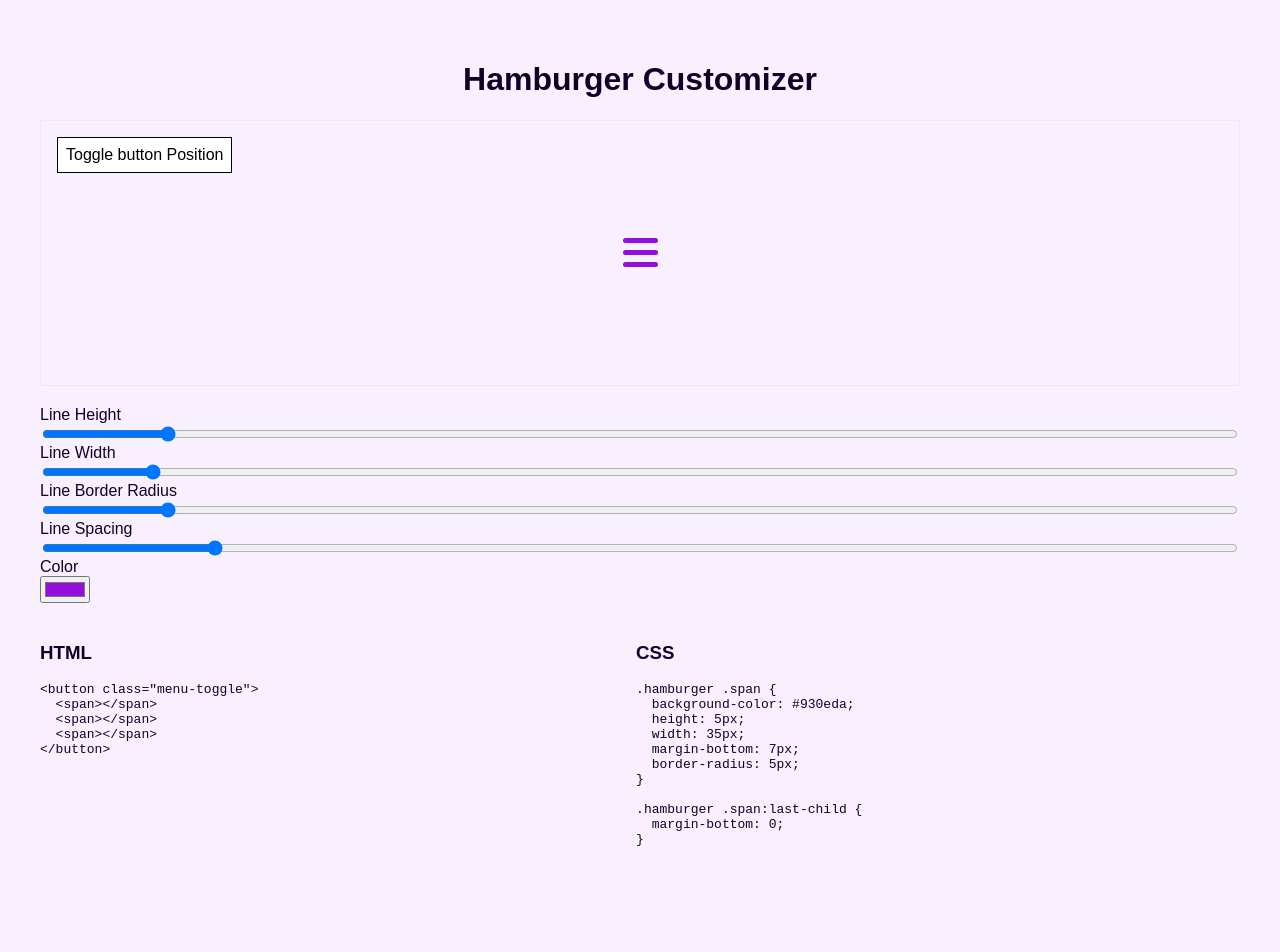
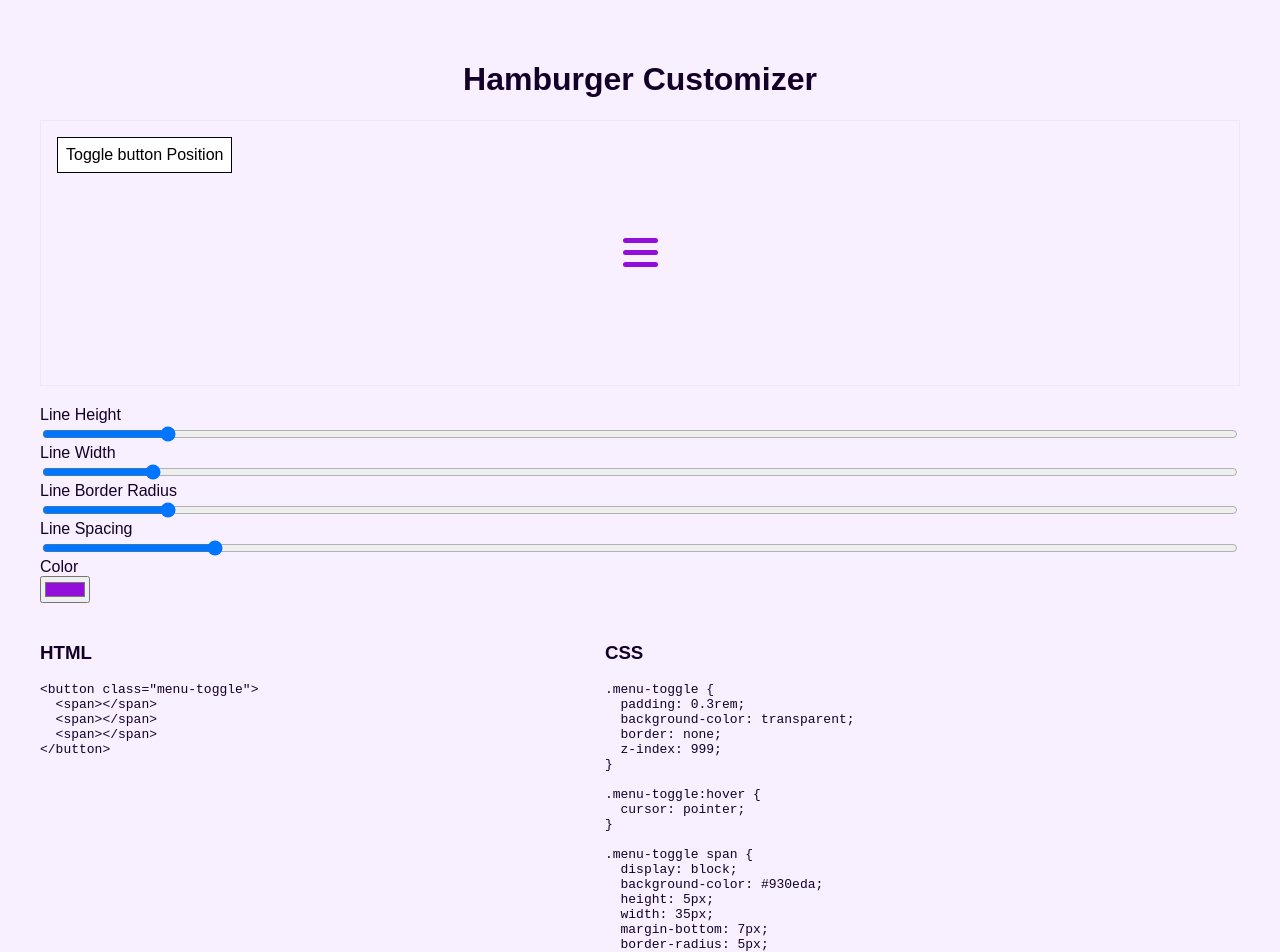
Before and after one commit to Stevenchi36/Hamburger-Customizer, a Vue app: page / in a window 1280 px wide. Shown: the top 952 px of the page. Before the commit the page ends 900 px from the top, so only its background shows below. Built offline with nearby package versions, Linux system fonts and the light colour scheme.

Commit message:
Set up styles copy area

```diff
--- a/src/components/Style.vue
+++ b/src/components/Style.vue
@@ -2,16 +2,67 @@
 <div class="style">
 <h3>CSS</h3>
 <pre>
-<code>.hamburger .span {
+<code>.menu-toggle {
+  padding: 0.3rem;
+  background-color: transparent;
+  border: none;
+  z-index: 999;
+}
+
+.menu-toggle:hover {
+  cursor: pointer;
+}
+
+.menu-toggle span {
+  display: block;
   background-color: {{ lineColor }};
   height: {{ lineHeight }}px;
   width: {{ lineWidth }}px;
   margin-bottom: {{ lineSpacing }}px;
   border-radius: {{ lineRadius }}px;
+  position: relative;
+  transition:
+    top 0.3s 0.3s ease-in-out,
+    bottom 0.3s 0.3s ease-in-out,
+    transform 0.3s,
+    opacity 0s 0.3s ease-in-out;
 }
 
-.hamburger .span:last-child {
+.menu-toggle.open span {
+  transition:
+    top 0.3s ease-in-out,
+    bottom 0.3s ease-in-out,
+    transform 0.3s 0.3s,
+    opacity 0s 0.3s ease-in-out;
+}
+
+.menu-toggle span:first-child {
+  top: 0;
+}
+
+.menu-toggle span:nth-child(2) {
+  opacity: 1;
+}
+
+.menu-toggle span:last-child {
+  bottom: 0;
   margin-bottom: 0;
+}
+
+.menu-toggle.open span:first-child {
+  transform: rotate(45deg);
+  transform-origin: center;
+  top: {{ Number(lineHeight) + Number(lineSpacing) }}px;
+}
+
+.menu-toggle.open span:nth-child(2) {
+  opacity: 0;
+}
+
+.menu-toggle.open span:last-child {
+  transform: rotate(-45deg);
+  transform-origin: center;
+  bottom: {{ Number(lineHeight) + Number(lineSpacing) }}px;
 }</code>
 </pre>
 </div>
```
